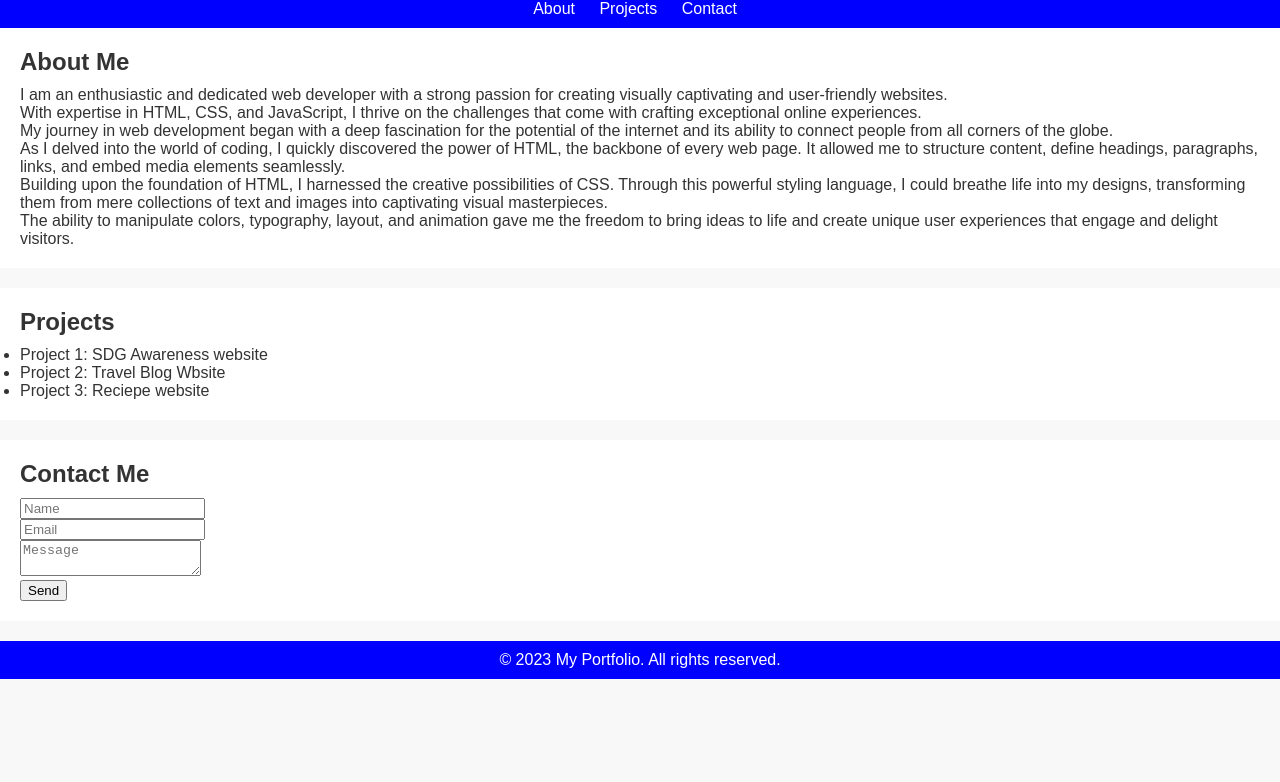
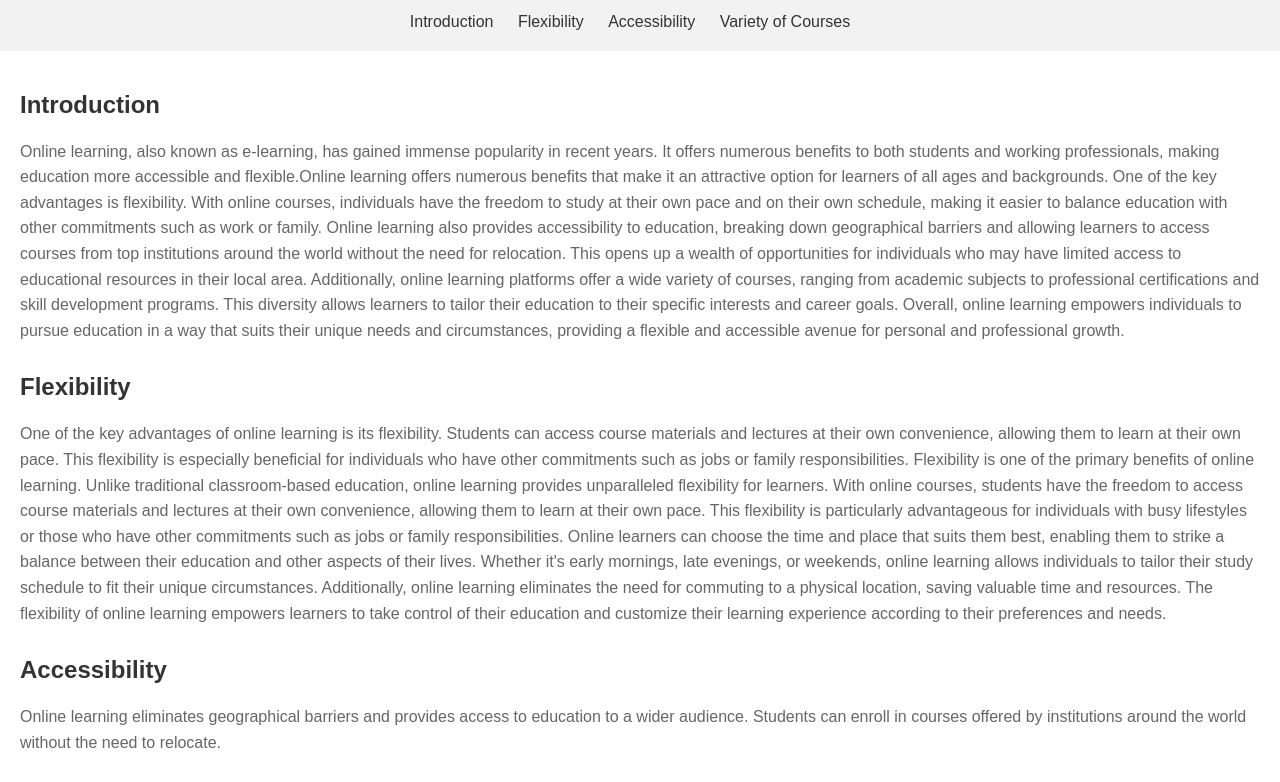
Before and after one commit to GenuisCoder/MyPortfolio, a plain HTML site: page index.html in a window 1280 px wide. Shown: the part 87-869 px from the top of the page. Before the commit the page ends 800 px from the top, so only its background shows below. Drawn offline with Linux system fonts and the light colour scheme.

Commit message:
Add files via upload

```diff
--- a/index.html
+++ b/index.html
@@ -1,53 +1,105 @@
 <!DOCTYPE html>
 <html>
 <head>
-  <title>My Portfolio</title>
-  <link rel="stylesheet" type="text/css" href="Styles1.css">
+  <title>Benefits of Online Learning</title>
+<style>
+    body {
+      font-family: Arial, sans-serif;
+      margin: 0;
+      padding: 0;
+    }
+
+    header {
+      background-color: #f2f2f2;
+      padding: 20px;
+      text-align: center;
+    }
+
+    nav ul {
+      list-style-type: none;
+      margin: 0;
+      padding: 0;
+    }
+
+    nav ul li {
+      display: inline;
+      margin-right: 20px;
+    }
+
+    nav ul li a {
+      text-decoration: none;
+      color: #333;
+    }
+
+    main {
+      padding: 20px;
+    }
+
+    section {
+      margin-bottom: 30px;
+    }
+
+    h1, h2 {
+      color: #333;
+    }
+
+    p {
+      color: #666;
+      line-height: 1.6;
+    }
+
+    footer {
+      background-color: #f2f2f2;
+      padding: 20px;
+      text-align: center;
+      color: #666;
+      font-size: 14px;
+    }
+  </style>
 </head>
 <body>
   <header>
-    <h1>Welcome to My Portfolio</h1>
+    <h1>Benefits of Online Learning</h1>
+    <nav>
+      <ul>
+        <li><a href="#introduction">Introduction</a></li>
+        <li><a href="#flexibility">Flexibility</a></li>
+        <li><a href="#accessibility">Accessibility</a></li>
+        <li><a href="#variety">Variety of Courses</a></li>
+      </ul>
+    </nav>
   </header>
 
-  <nav>
-    <ul>
-      <li><a href="#about">About</a></li>
-      <li><a href="#projects">Projects</a></li>
-      <li><a href="#contact">Contact</a></li>
-    </ul>
-  </nav>
+  <main>
+    <section id="introduction">
+      <h2>Introduction</h2>
+      <p>
+        Online learning, also known as e-learning, has gained immense popularity in recent years. It offers numerous benefits to both students and working professionals, making education more accessible and flexible.Online learning offers numerous benefits that make it an attractive option for learners of all ages and backgrounds. One of the key advantages is flexibility. With online courses, individuals have the freedom to study at their own pace and on their own schedule, making it easier to balance education with other commitments such as work or family. Online learning also provides accessibility to education, breaking down geographical barriers and allowing learners to access courses from top institutions around the world without the need for relocation. This opens up a wealth of opportunities for individuals who may have limited access to educational resources in their local area. Additionally, online learning platforms offer a wide variety of courses, ranging from academic subjects to professional certifications and skill development programs. This diversity allows learners to tailor their education to their specific interests and career goals. Overall, online learning empowers individuals to pursue education in a way that suits their unique needs and circumstances, providing a flexible and accessible avenue for personal and professional growth.
+      </p>
+    </section>
 
-  <section id="about">
-    <h2>About Me</h2>
-        <p>I am an enthusiastic and dedicated web developer with a strong passion for creating visually captivating and user-friendly websites. <p>With expertise in HTML, CSS, and JavaScript, I thrive on the challenges that come with crafting exceptional online experiences.</p>
+    <section id="flexibility">
+      <h2>Flexibility</h2>
+      <p>
+        One of the key advantages of online learning is its flexibility. Students can access course materials and lectures at their own convenience, allowing them to learn at their own pace. This flexibility is especially beneficial for individuals who have other commitments such as jobs or family responsibilities. Flexibility is one of the primary benefits of online learning. Unlike traditional classroom-based education, online learning provides unparalleled flexibility for learners. With online courses, students have the freedom to access course materials and lectures at their own convenience, allowing them to learn at their own pace. This flexibility is particularly advantageous for individuals with busy lifestyles or those who have other commitments such as jobs or family responsibilities. Online learners can choose the time and place that suits them best, enabling them to strike a balance between their education and other aspects of their lives. Whether it's early mornings, late evenings, or weekends, online learning allows individuals to tailor their study schedule to fit their unique circumstances. Additionally, online learning eliminates the need for commuting to a physical location, saving valuable time and resources. The flexibility of online learning empowers learners to take control of their education and customize their learning experience according to their preferences and needs.
+      </p>
+    </section>
 
-<p>My journey in web development began with a deep fascination for the potential of the internet and its ability to connect people from all corners of the globe.</p>  <p>As I delved into the world of coding, I quickly discovered the power of HTML, the backbone of every web page. It allowed me to structure content, define headings, paragraphs, links, and embed media elements seamlessly.</p>
+    <section id="accessibility">
+      <h2>Accessibility</h2>
+      <p>
+        Online learning eliminates geographical barriers and provides access to education to a wider audience. Students can enroll in courses offered by institutions around the world without the need to relocate.
+    </section>
 
-<p>Building upon the foundation of HTML, I harnessed the creative possibilities of CSS. Through this powerful styling language, I could breathe life into my designs, transforming them from mere collections of text and images into captivating visual masterpieces.</p> The ability to manipulate colors, typography, layout, and animation gave me the freedom to bring ideas to life and create unique user experiences that engage and delight visitors.</p>
-
-  </section>
-
-  <section id="projects">
-    <h2>Projects</h2>
-       <ul>
-      <li>Project 1: SDG Awareness website</li>
-      <li>Project 2: Travel Blog Wbsite</li>
-      <li>Project 3: Reciepe website</li>
-    </ul>
-  </section>
-
-  <section id="contact">
-    <h2>Contact Me</h2>
-    <form>
-      <input type="text" placeholder="Name"><br>
-      <input type="email" placeholder="Email"><br>
-      <textarea placeholder="Message"></textarea><br>
-      <button type="submit">Send</button>
-    </form>
-  </section>
+    <section id="variety">
+      <h2>Variety of Courses</h2>
+      <p>
+        Online learning platforms offer a diverse range of courses and programs. Students have the opportunity to choose from a wide array of subjects and disciplines, including academic courses, professional certifications, and skill development programs.
+    </section>
+  </main>
 
   <footer>
-    <p>&copy; 2023 My Portfolio. All rights reserved.</p>
+    <p>&copy; 2023 Benefits of online learning. All rights reserved.</p>
   </footer>
 </body>
 </html>
```
